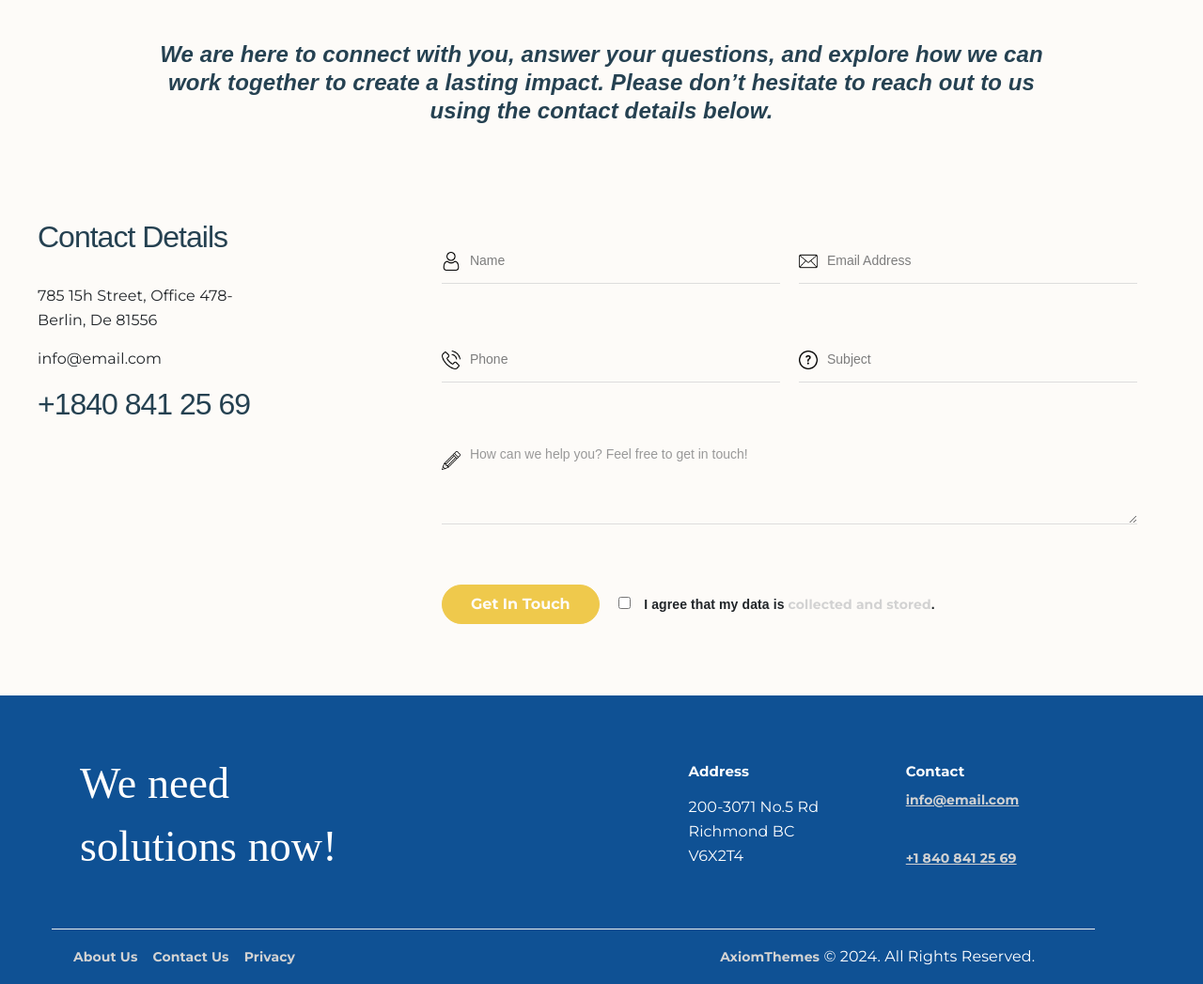
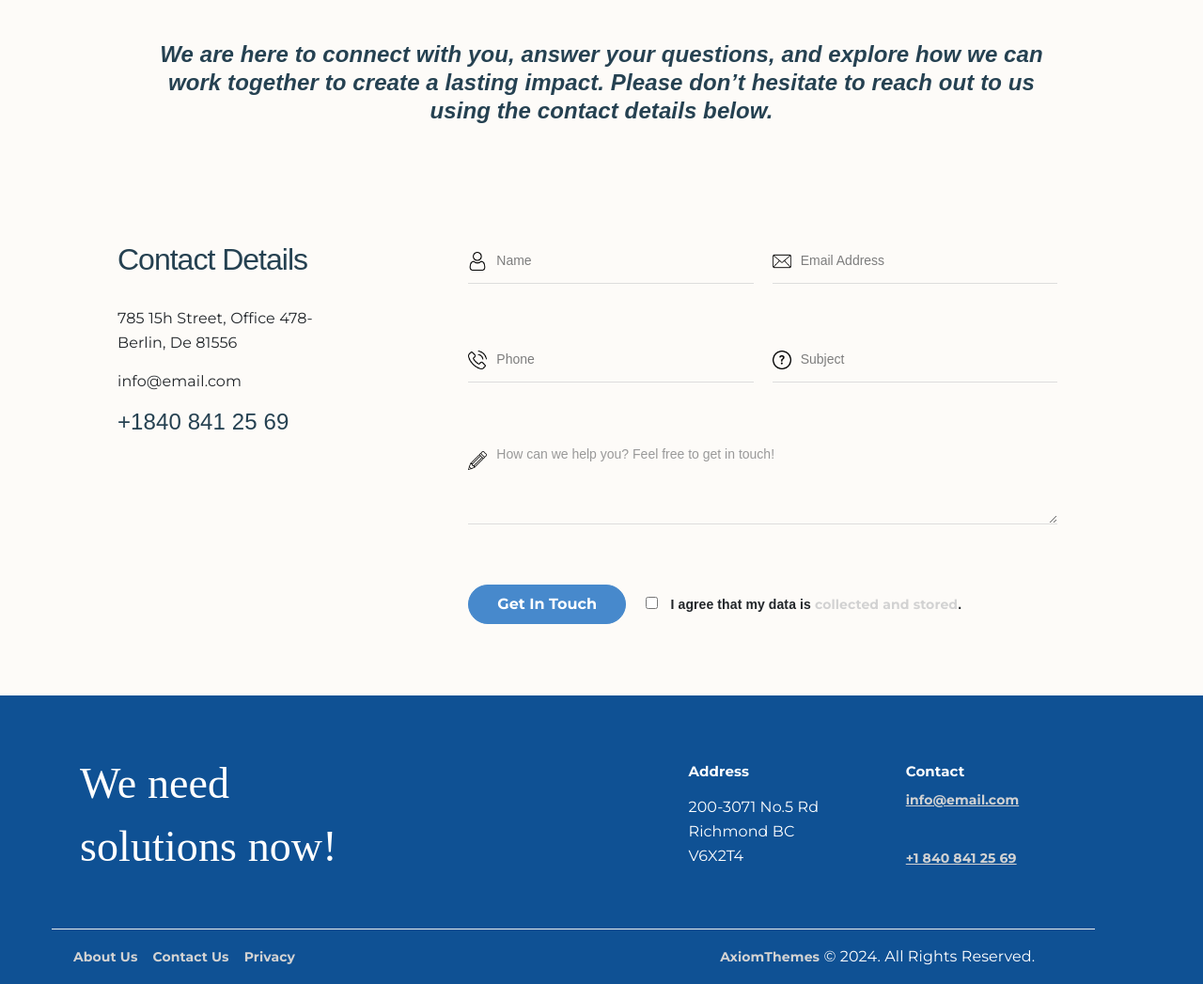
Before and after one commit to salmankhan03/Atriumlegacy, a PHP site: page /contact_us.php in a window 1280 px wide. Shown: the part 807-1854 px from the top of the page at 94% size. Run offline with PHP 8.4, Linux system fonts and the light colour scheme.

Commit message:
buttons color update

```diff
--- a/contact_us.php
+++ b/contact_us.php
@@ -282,21 +282,25 @@
                     font-size: 14px;
                 }
 
+                input[type=submit]{
+                    font-size: 16px;
+                    line-height: 48px;
+                    font-weight: 700;
+                    padding-right: 35px;
+                    padding-left: 35px;
+                    border-width: 2px;
+                    background-color: #4789cc !important;
+                    color: #fff !important;
+                    border-color: #4789cc !important;
+                    font-family:'Montserrat' !important;
+                }
+                input[type=submit]:hover {
+                    background-color: rgba(255, 255, 255, 0) !important;
+                    color: #4789cc !important;
+                    border-color: #4789cc !important;
+                }
                 /* Submit button */
-                .wpcf7-submit {
-                    background-color: #007bff;
-                    color: white;
-                    padding: 12px 24px;
-                    border: none;
-                    border-radius: 4px;
-                    font-size: 16px;
-                    cursor: pointer;
-                    transition: background-color 0.3s;
-                }
 
-                .wpcf7-submit:hover {
-                    background-color: #0056b3;
-                }
 
                 /* Checkbox */
                 .wpcf7-acceptance {
@@ -342,7 +346,7 @@
         <body>
             <?php include 'header.php'; ?>
                 <div id="middle">
-                    <div class="middle_inner">
+                    <div class="middle_inner ">
                             <div class="content_wrap fullwidth">
                                 <div class="middle_content entry"></div>
                             </div>
@@ -394,17 +398,17 @@
                             </div>
                         <!-- Intro Section Close -->
                         <!-- Main Section -->
-                            <div id="cmsmasters_row_ftj2oeok3p"
+                            <div id="cmsmasters_row_ftj2oeok3p "
                                 class="cmsmasters_row cmsmasters_color_scheme_default cmsmasters_row_top_default cmsmasters_row_bot_default cmsmasters_row_fullwidth">
                                 <div class="cmsmasters_row_outer_parent">
-                                <div class="cmsmasters_row_outer">
+                                <div class="cmsmasters_row_outer container">
                                     <div class="cmsmasters_row_inner cmsmasters_row_fullwidth cmsmasters_row_no_margin">
                                         <div class="cmsmasters_row_margin cmsmasters_row_columns_behavior">
                                             <div id="cmsmasters_column_70ununv578" class="cmsmasters_column one_third">
                                             <div class="cmsmasters_column_inner">
                                                 <div id="" class="">
                                                     <div class="featured_block_inner">
-                                                        <div class="featured_block_text">
+                                                        <div class="featured_block_text pt-4">
                                                             <div id="cmsmasters_heading_7h3t5mz79l"
                                                                 class="cmsmasters_heading_wrap cmsmasters_heading_align_left">
                                                                 <h2 class="cmsmasters_heading marginBottom">Contact Details</h2>
@@ -418,7 +422,7 @@
                                                             </div>
                                                             <div id="cmsmasters_heading_7h3t5mz79l"
                                                                 class="cmsmasters_heading_wrap cmsmasters_heading_align_left">
-                                                                <h2 class="cmsmasters_heading marginBottom">+1840 841 25 69</h2>
+                                                                <h4 class="cmsmasters_heading marginBottom">+1840 841 25 69</h4>
                                                             </div>
                                                         </div>
                                                     </div>
@@ -498,6 +502,7 @@
                                                                             <p>
                                                                                 <span class="wpcf7-submit-style">
                                                                                     <input class="wpcf7-form-control wpcf7-submit has-spinner" type="submit" value="Get In Touch">
+
                                                                                     <span class="submit-style-in"></span>
                                                                                     <!-- <span class="wpcf7-list-item"> -->
                                                                                             <label class="ml-3">
```
